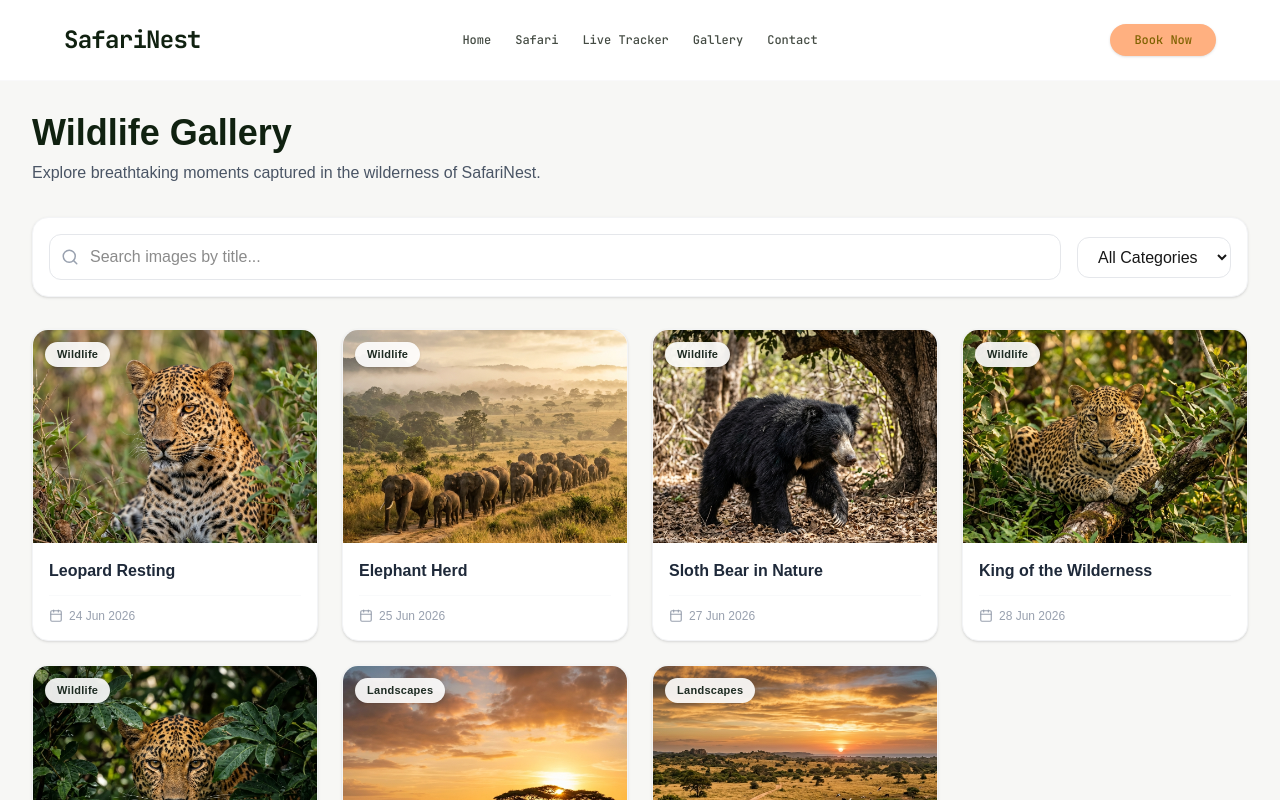
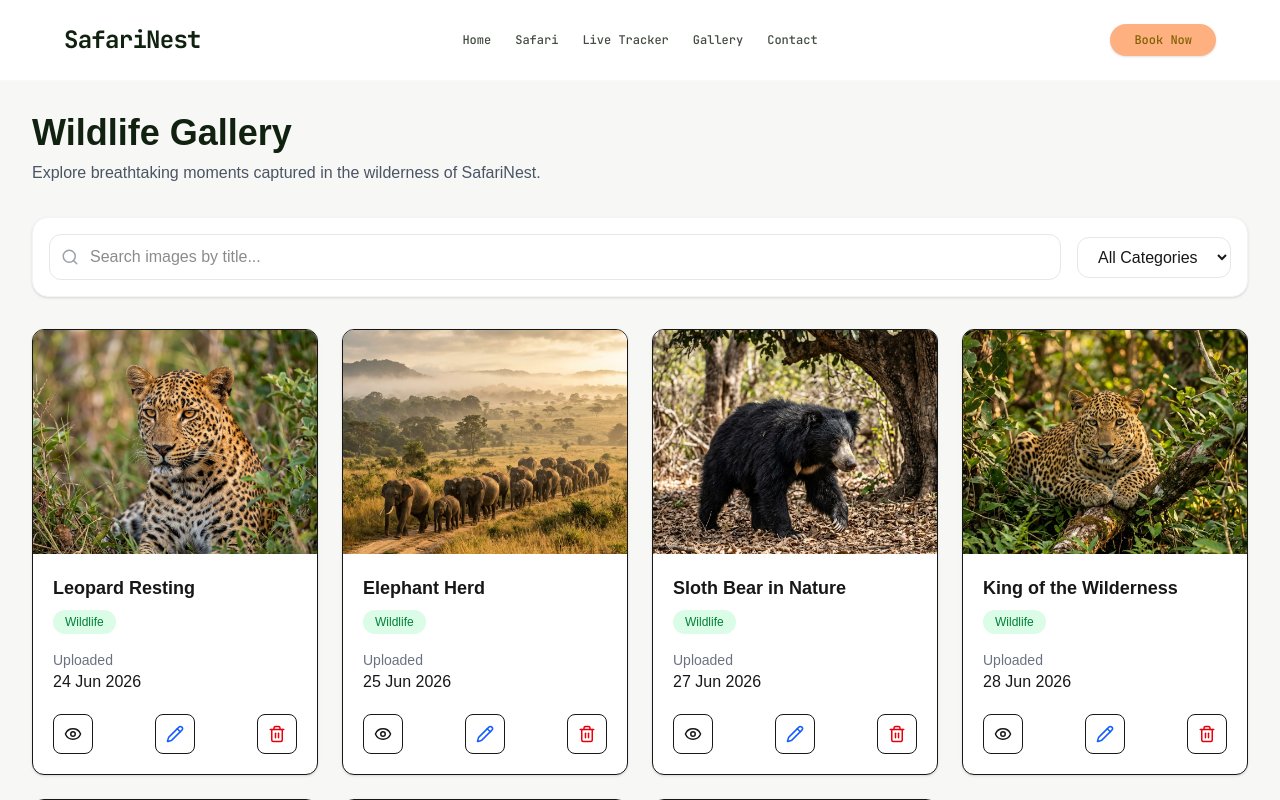
Before and after one commit to poornasamarasinghe/SafariNest, a Next.js app: page /gallery in a window 1280 px wide. Shown: the top 800 px of the page. Built offline with nearby package versions, Linux system fonts and the light colour scheme.

Commit message:
feat: add contact page with inquiry form and create reusable gallery card component

```diff
--- a/src/components/Gallery/GalleryCard.tsx
+++ b/src/components/Gallery/GalleryCard.tsx
@@ -1,66 +1,66 @@
 "use client";
 
 import Image from "next/image";
-import { Calendar, Maximize2 } from "lucide-react";
+import {
+    Eye,
+    Pencil,
+    Trash2,
+} from "lucide-react";
 
-interface GalleryImage {
-  id: number;
-  title: string;
-  category: string;
-  image: string;
-  uploaded: string;
-}
+export default function GalleryCard({ image }: any) {
+    return (
+        <div className="bg-white rounded-xl overflow-hidden border shadow-sm hover:shadow-md transition">
 
-interface GalleryCardProps {
-  image: GalleryImage;
-  onClick: () => void;
-}
-
-export default function GalleryCard({ image, onClick }: GalleryCardProps) {
-  return (
-    <div
-      onClick={onClick}
-      className="group relative bg-white border border-gray-100 rounded-2xl overflow-hidden shadow-sm hover:shadow-md transition-all duration-300 hover:-translate-y-1 flex flex-col cursor-pointer"
-    >
-      {/* Image Container */}
-      <div className="relative aspect-[4/3] w-full overflow-hidden bg-gray-50">
             <Image
                 src={image.image}
+                width={500}
+                height={300}
                 alt={image.title}
-          fill
-          sizes="(max-width: 768px) 100vw, (max-width: 1200px) 50vw, 25vw"
-          className="object-cover transition-transform duration-500 group-hover:scale-105"
-          priority={image.id <= 2}
+                className="w-full h-56 object-cover"
             />
 
-        {/* Hover Action Overlay */}
-        <div className="absolute inset-0 bg-black/40 opacity-0 group-hover:opacity-100 transition-opacity duration-300 flex items-center justify-center">
-          <div className="p-3 bg-white text-[#1d2b22] rounded-full shadow-lg transform translate-y-2 group-hover:translate-y-0 transition-all duration-300 hover:scale-110 active:scale-95">
-            <Maximize2 size={20} />
-          </div>
+            <div className="p-5">
+
+                <h3 className="font-semibold text-lg">
+                    {image.title}
+                </h3>
+
+                <span className="inline-block mt-2 bg-green-100 text-green-700 px-3 py-1 rounded-full text-xs">
+                    {image.category}
+                </span>
+
+                <p className="text-sm text-gray-500 mt-4">
+                    Uploaded
+                </p>
+
+                <p className="font-medium">
+                    {image.uploaded}
+                </p>
+
+                <div className="flex justify-between mt-5">
+
+                    <button className="w-10 h-10 rounded-lg border flex items-center justify-center hover:bg-gray-100">
+                        <Eye size={18} />
+                    </button>
+
+                    <button className="w-10 h-10 rounded-lg border flex items-center justify-center hover:bg-blue-50">
+                        <Pencil
+                            size={18}
+                            className="text-blue-600"
+                        />
+                    </button>
+
+                    <button className="w-10 h-10 rounded-lg border flex items-center justify-center hover:bg-red-50">
+                        <Trash2
+                            size={18}
+                            className="text-red-600"
+                        />
+                    </button>
+
                 </div>
 
-        {/* Category Tag */}
-        <span className="absolute top-3 left-3 bg-white/90 backdrop-blur-md text-[#1d2b22] text-[11px] font-semibold tracking-wide px-3 py-1 rounded-full shadow-sm">
-          {image.category}
-        </span>
             </div>
 
-      {/* Content Details */}
-      <div className="p-4 flex flex-col flex-1 justify-between">
-        <div>
-          <h3 className="font-semibold text-gray-800 group-hover:text-[#1d2b22] transition-colors duration-200 line-clamp-1">
-            {image.title}
-          </h3>
-        </div>
-
-        <div className="mt-3 pt-3 border-t border-gray-50 flex items-center text-xs text-gray-400">
-          <span className="flex items-center gap-1.5">
-            <Calendar size={14} className="text-gray-400" />
-            <span>{image.uploaded}</span>
-          </span>
-        </div>
-      </div>
         </div>
     );
 }
```
Also changed, not shown: src/app/contact/page.tsx (line endings or trailing spaces). Lines whose indentation alone changed are shown as unchanged.
